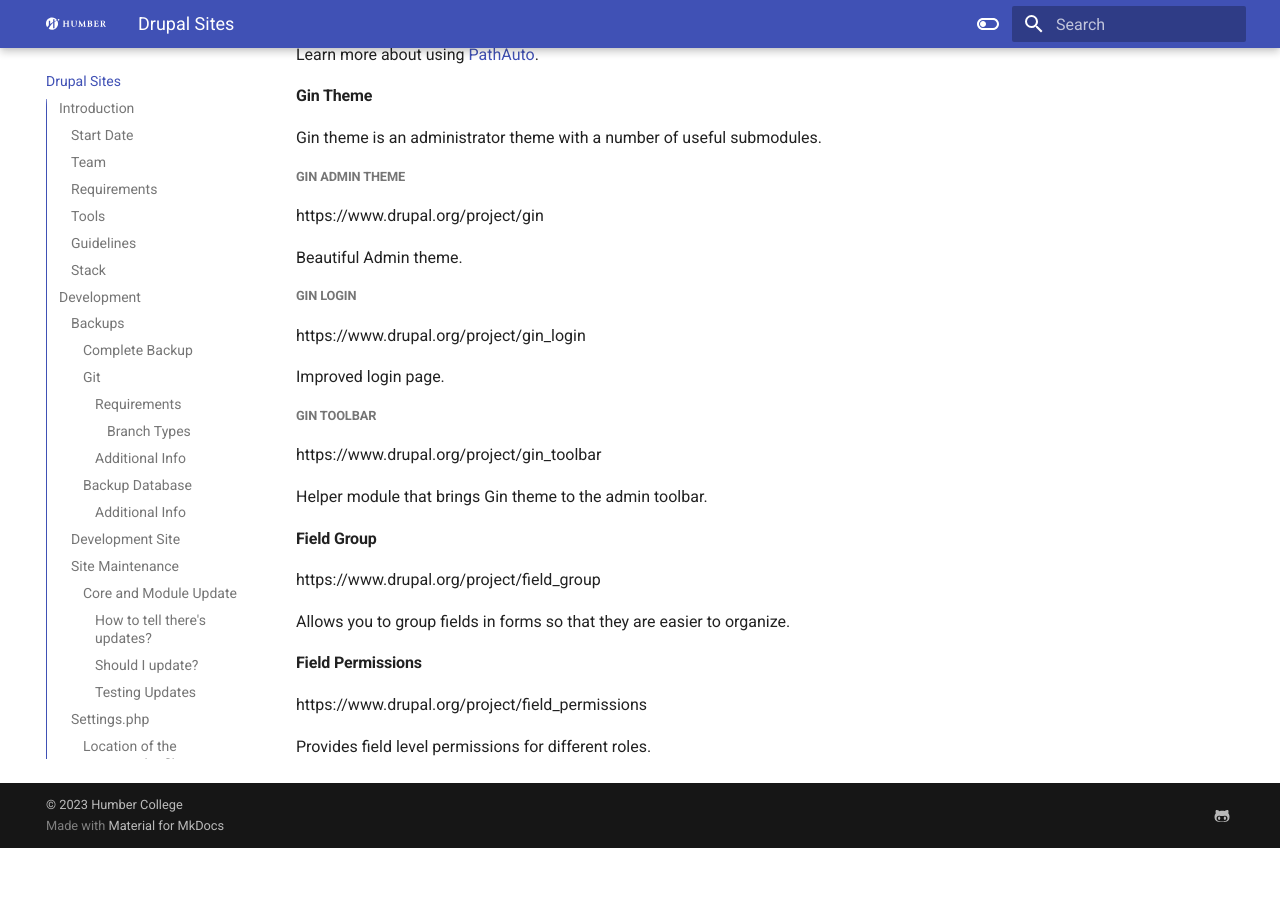
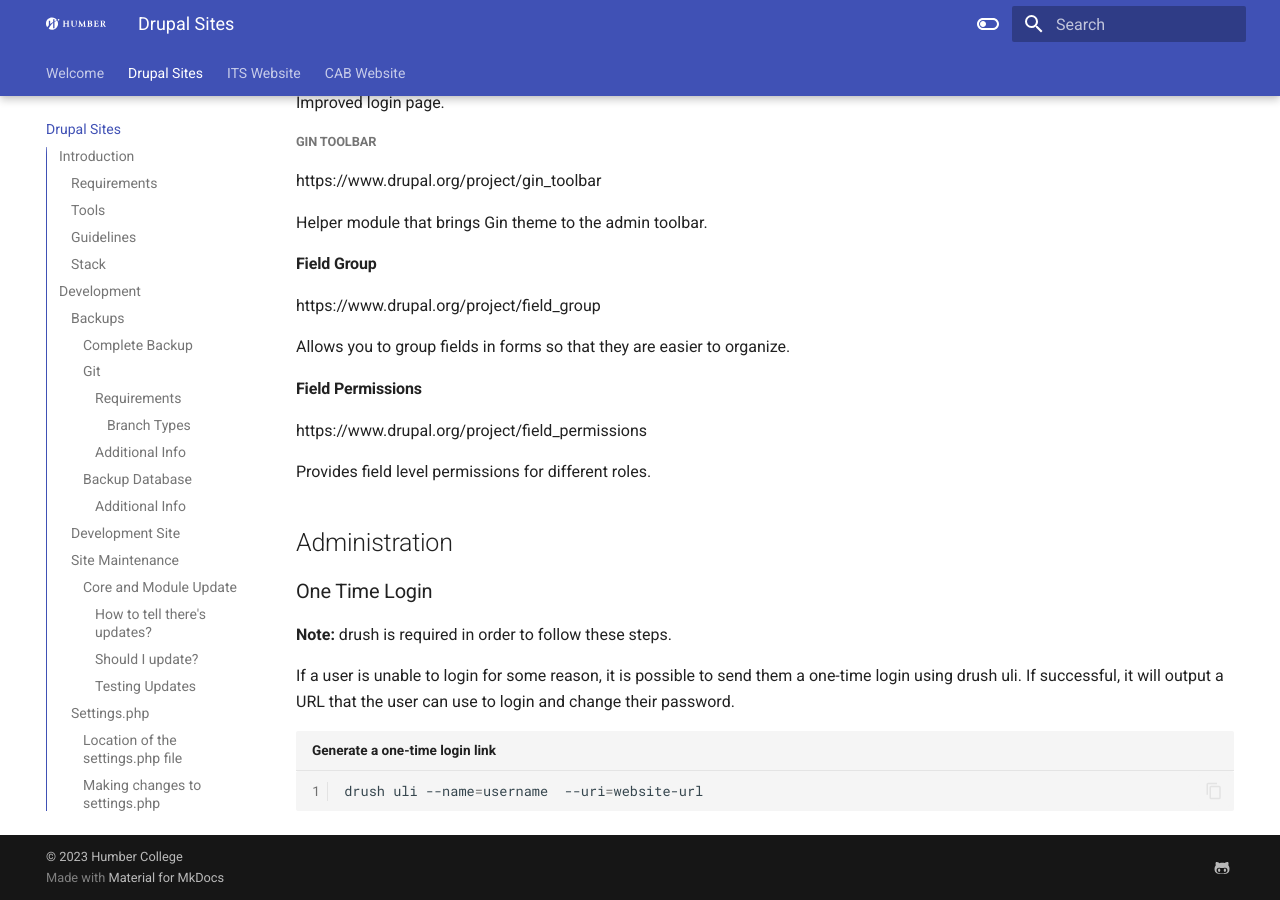
Before and after one commit to GeorgeCiesinski/custom-drupal-docs, an MkDocs documentation site: the page built from docs/drupal-sites.md, in a window 1280 px wide and 900 px high, scrolled down 10163 px. Built offline with MkDocs 1.6.1 and Material for MkDocs 9.7.7, drawn with Linux system fonts in a browser that asks for light colours; before the commit the page ends 11011 px from its top, so only the background shows below that; some of the changed text lies outside the part shown.

````diff
--- a/docs/drupal-sites.md
+++ b/docs/drupal-sites.md
@@ -5,16 +5,6 @@
 This document contains information that is shared between all the Humber ITS Websites built using Drupal.
 
 This includes information about settings, core and module updates, backing up and restoring sites, content updates, or possible bugs.
-
-### Start Date
-
-The design & build process for the ITS websites started on April 2023.
-
-### Team
-
-* **Lora Nasim** - Coordinator
-* **George Ciesinski** – Web Developer
-* **Michael Boadu** – Marketing and Communications Coordinator
 
 ### Requirements
 
@@ -35,7 +25,7 @@ The ITS website serves tens of thousands of Faculty Members, Staff and Students
 
 ### Stack
 
-The Humber ITS Stack uses:
+The Humber ITS Drupal Stack uses:
 
 * Linux OS
 * Apache Server
@@ -393,3 +383,15 @@ Allows you to group fields in forms so that they are easier to organize.
 https://www.drupal.org/project/field_permissions
 
 Provides field level permissions for different roles.
+
+## Administration
+
+### One Time Login
+
+**Note:** drush is required in order to follow these steps.
+
+If a user is unable to login for some reason, it is possible to send them a one-time login using drush uli. If successful, it will output a URL that the user can use to login and change their password.
+
+```shell title="Generate a one-time login link" linenums="1"
+drush uli --name=username  --uri=website-url
+```
--- a/mkdocs.yml
+++ b/mkdocs.yml
@@ -1,4 +1,9 @@
 site_name: Humber ITS Sites
+nav:
+  - 'index.md'
+  - 'drupal-sites.md'
+  - 'its-website.md'
+  - 'cab-website.md'
 theme:
   name: material
   logo: assets/humber-white-logo.svg
@@ -6,9 +11,11 @@ theme:
   features:
     - navigation.instant
     - navigation.tabs
+    - navigation.tabs.sticky
     - navigation.sections
+    - navigation.top
+    - navigation.path
     - toc.integrate  # Integrates the TOC into the side nav
-    - navigation.top
     - search.suggest
     - search.highlight
     - content.tabs.link
@@ -28,12 +35,10 @@ theme:
         name: Switch to light mode
       primary: indigo
       accent: light blue
-
 extra:
   social:
     - icon: fontawesome/brands/github-alt
       link: https://github.com/Humber-ITS
-
 markdown_extensions:
   - pymdownx.highlight:
       anchor_linenums: true
@@ -50,10 +55,8 @@ markdown_extensions:
   - pymdownx.emoji:
       emoji_index: !!python/name:materialx.emoji.twemoji
       emoji_generator: !!python/name:materialx.emoji.to_svg
-
 plugins:
   - search
   - glightbox
-
 copyright: |
   &copy; 2023 <a href="https://github.com/Humber-ITS"  target="_blank" rel="noopener">Humber College</a>
````
Also changed, not shown: docs/cab-website.md (added, +9 -0 lines), docs/its-website.md (added, +9 -0 lines), 6 other files.
